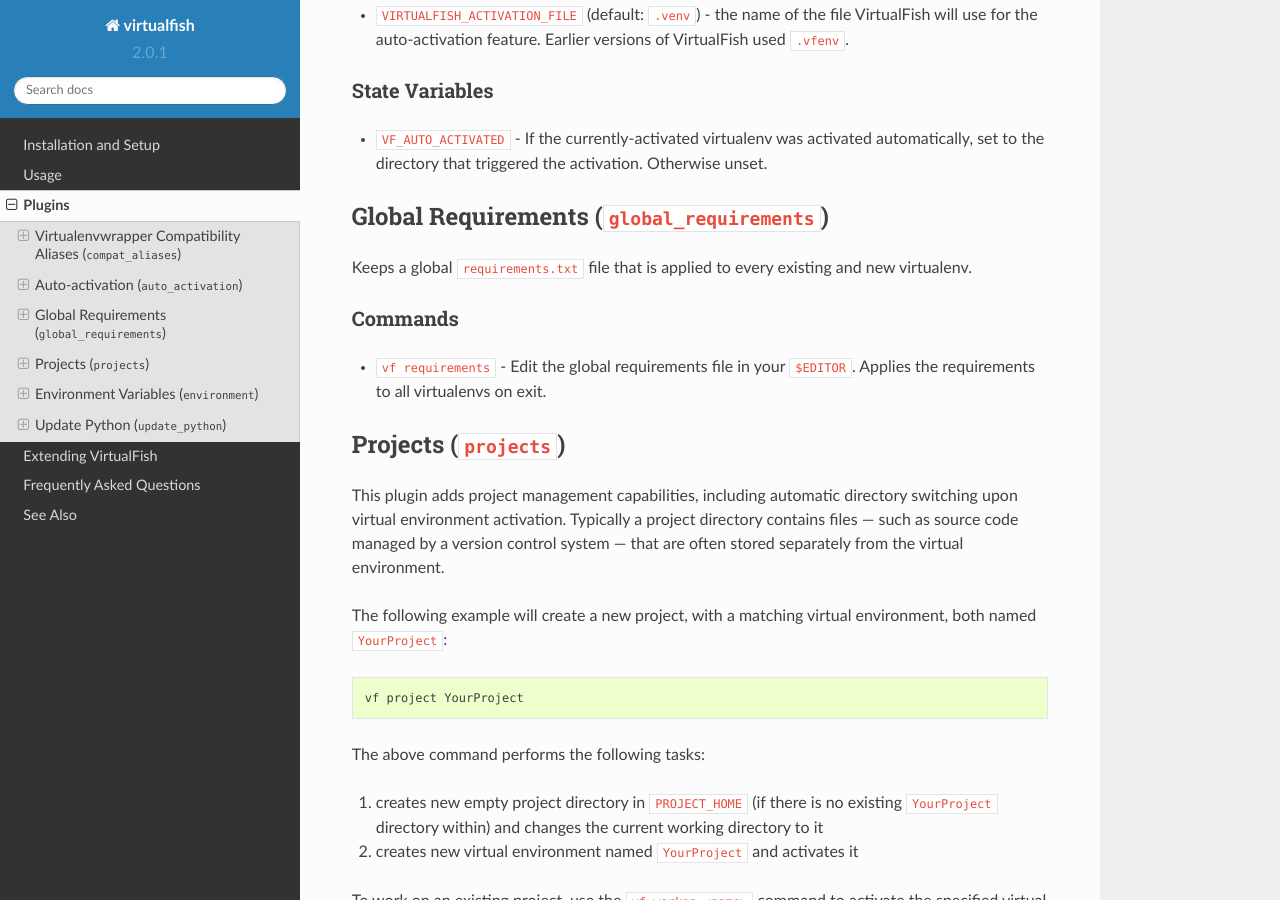
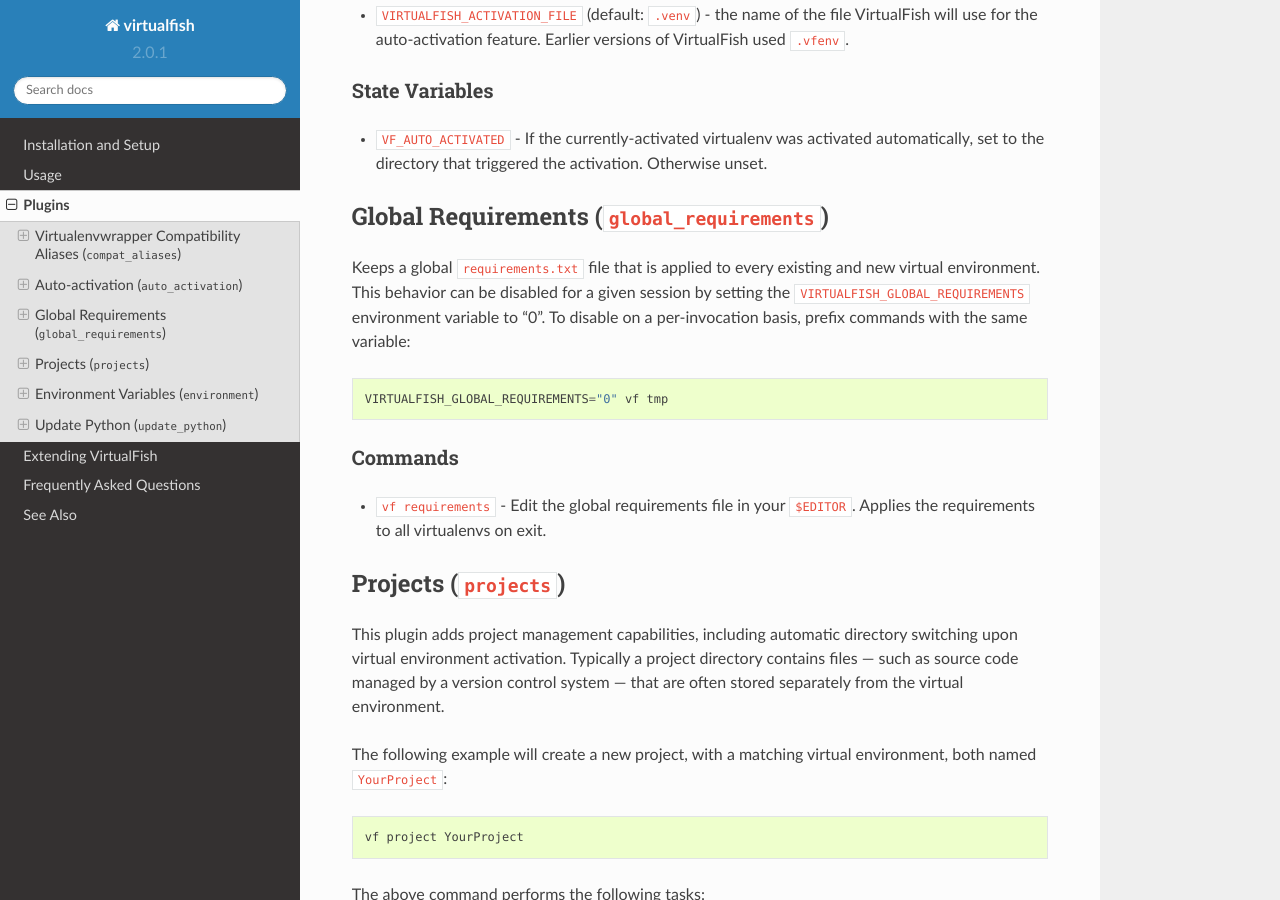
Before and after one commit to justinmayer/virtualfish, a Sphinx documentation site: the page built from docs/plugins.rst, in a window 1280 px wide and 900 px high, scrolled down 1349 px. Built offline with Sphinx 7.4.7 and the Read the Docs theme 2.0.0, drawn with Linux system fonts in a browser that asks for light colours.

Commit message:
feat(global_requirements): Selective disable via env var
Useful, for example, if one needs a clean and empty virtual environment
without the usual global requirements installed.

```diff
--- a/docs/plugins.rst
+++ b/docs/plugins.rst
@@ -78,7 +78,11 @@
 ---------------------------------------------
 
 Keeps a global ``requirements.txt`` file that is applied to every existing and
-new virtualenv.
+new virtual environment. This behavior can be disabled for a given session by
+setting the ``VIRTUALFISH_GLOBAL_REQUIREMENTS`` environment variable to "0".
+To disable on a per-invocation basis, prefix commands with the same variable::
+
+    VIRTUALFISH_GLOBAL_REQUIREMENTS="0" vf tmp
 
 Commands
 ........
```
Also changed, not shown: 1 other file.
